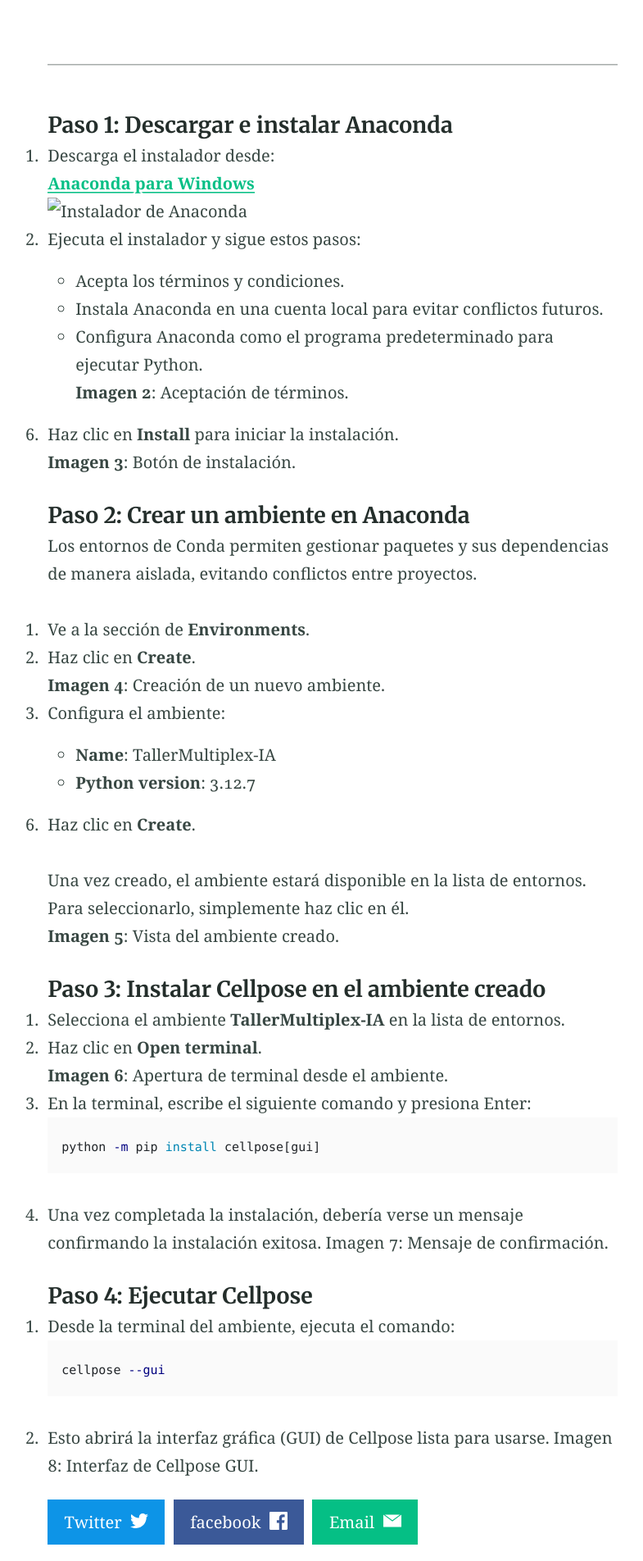
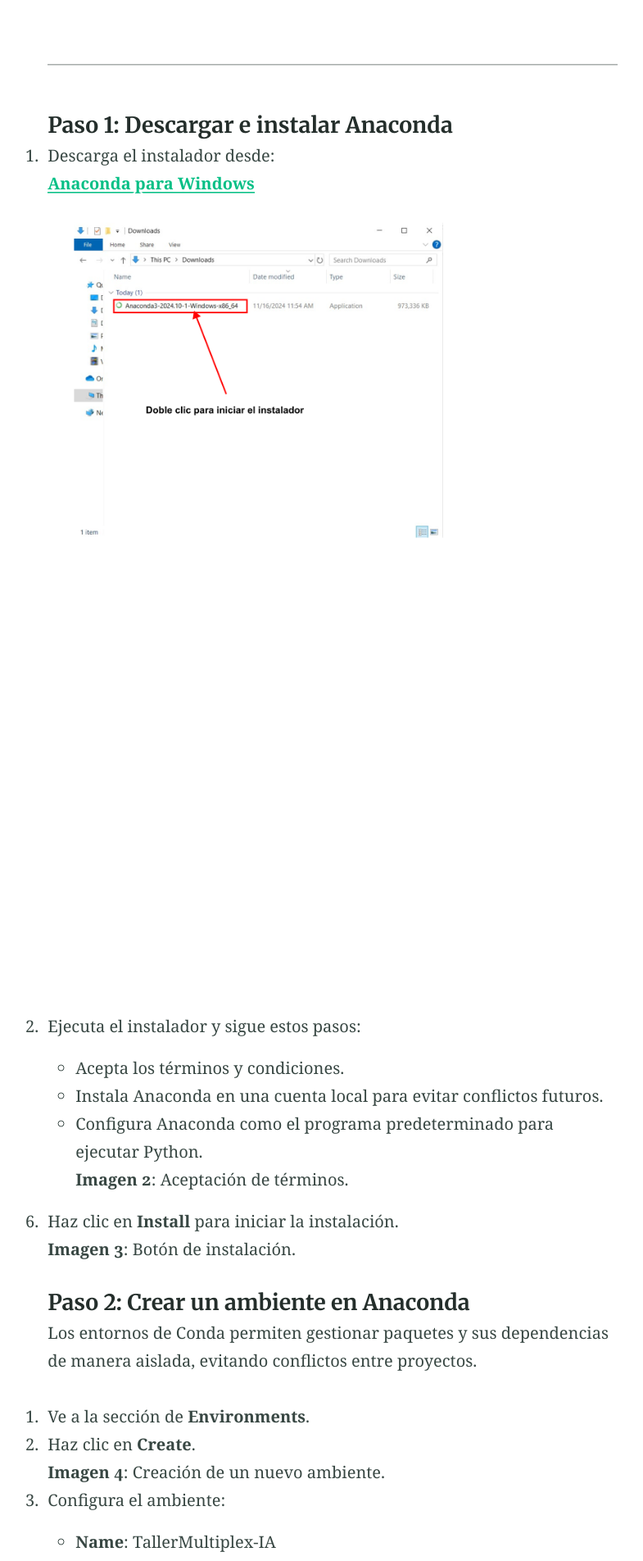
Before and after one commit to acnilo/202411_LNMA_IA-mIF, a Jekyll site: the page built from _posts/2024-10-24-InstallCellpose.md, in a window 1280 px wide. Shown: the part 1634-3538 px from the top of the page at 82% size, without its empty margins (234-1019 px from the left). Built offline with Jekyll 4.4.1, drawn with Linux system fonts in a browser that asks for light colours; nearby versions of some CDN libraries.

Commit message:
Update 2024-10-24-InstallCellpose.md

```diff
--- a/_posts/2024-10-24-InstallCellpose.md
+++ b/_posts/2024-10-24-InstallCellpose.md
@@ -37,7 +37,7 @@
 
 1. Descarga el instalador desde:
    [**Anaconda para Windows**](https://repo.anaconda.com/archive/Anaconda3-2024.10-1-Windows-x86_64.exe)
-   ![Instalador de Anaconda](assets/Imagenes/GuiaAnacondaCellpose/imagenAnaconda1.png "Pantalla del instalador")
+   ![Instalador de Anaconda](/assets/Imagenes/GuiaAnacondaCellpose/imagenAnaconda1.png "Pantalla del instalador")
 
 2. Ejecuta el instalador y sigue estos pasos:
    - Acepta los términos y condiciones.
```
